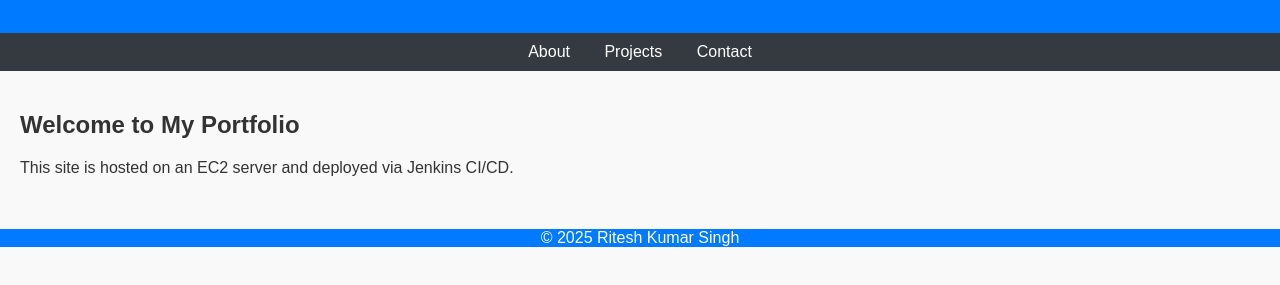
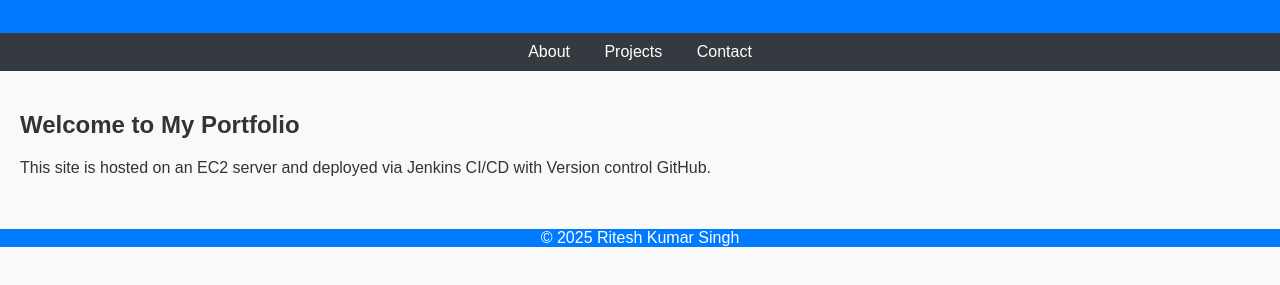
Before and after one commit to Ritesh1914/static-website-hosting-EC2, a plain HTML site: page index.html in a window 1280 px wide. Shown: the part 121-406 px from the top of the page. Drawn offline with Linux system fonts and the light colour scheme.

Commit message:
Update index.html for testing webhook

```diff
--- a/index.html
+++ b/index.html
@@ -18,7 +18,7 @@
   <main>
     <section>
       <h2>Welcome to My Portfolio</h2>
-      <p>This site is hosted on an EC2 server and deployed via Jenkins CI/CD.</p>
+      <p>This site is hosted on an EC2 server and deployed via Jenkins CI/CD with Version control GitHub.</p>
     </section>
   </main>
   <footer>
```
